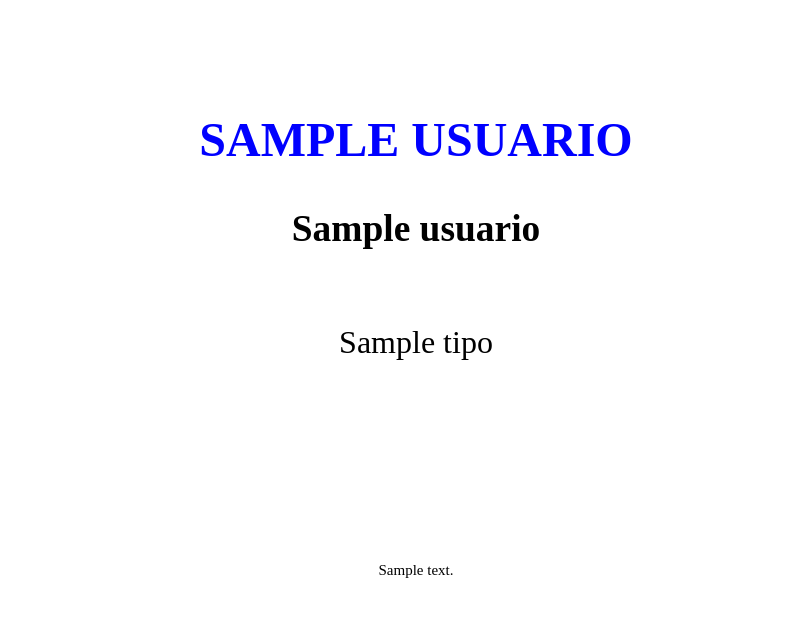
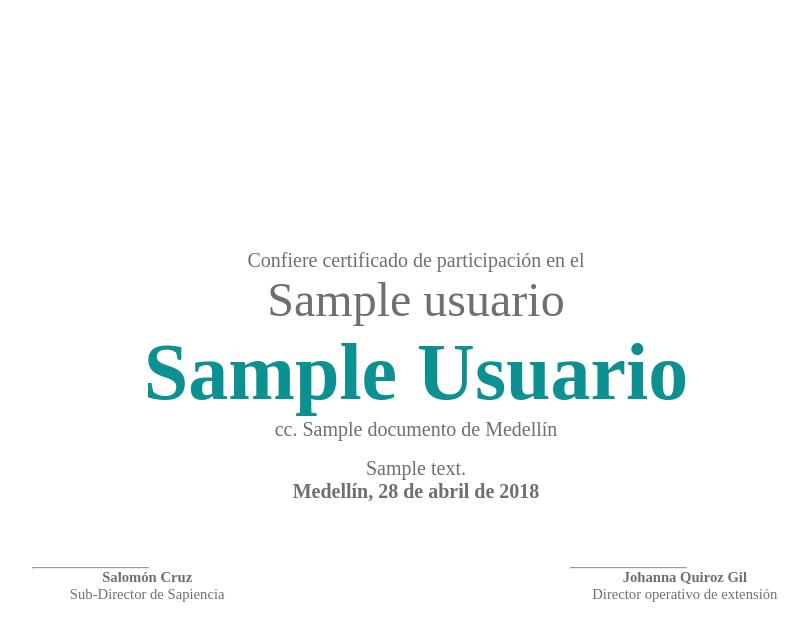
Before and after one commit to RDuuke/GeneratePDF, a PHP site: template templates/pascualbravo/pascualbravo.twig in a window 1280 px wide. Shown: the top 641 px of the page, without its empty margins (224-1032 px from the left). Run offline with PHP 8.4, Linux system fonts and the light colour scheme; the template is opened without the code that fills it: most values are stand-ins (such as "Sample title", 1, 10 or a date in 2020); some libraries are stand-ins or nearby versions.

Commit message:
add two certificate

```diff
--- a/src/CreateCertificate.php
+++ b/src/CreateCertificate.php
@@ -35,7 +35,8 @@ class CreateCertificate {
         $html = $this->view->render($this->template, [
             'usuario'  => $this->usuario->all(),
             'fecha' => date("d/m/Y")
-        ]);
+            ]);
+
         $this->pdf->Addpage('L');
         $this->pdf->showImageErrors = true.
         //$this->pdf->WriteHtml($css,1);
--- a/templates/pascualbravo/pascualbravo.twig
+++ b/templates/pascualbravo/pascualbravo.twig
@@ -2,15 +2,36 @@
 <html lang="es">
 <head>
 <style>
+*{
+    margin: 0;
+    padding:0;
+    font-family: "robotocod";
+    color:#6F6F6E;
 
-body
-{
+}
+body{
     background-origin: content-box;
     background-size: cover;
     background-repeat: no-repeat;
+    color: white;
+    -webkit-print-color-adjust: exact
+
 }
-h2 {
-    color:blue;
+h1{
+    color:#0D9091;
+    font-family:'theblack';
+    margin:0;
+    font-size:2.5em;
+}
+h2{
+    color:#6F6F6E;
+    margin:0;
+    font-weight:normal;
+}
+p{
+    font-size: 15pt;
+    margin: 0;
+    color:#6F6F6E;
 }
 .container
 {
@@ -21,25 +42,75 @@ h2 {
     padding-bottom: 0;
     font-size: 2em;
 }
-small
+.content_firma .firma
 {
-    font-size: 15px;
+    display: inline-block;
+    width:30%;
+}
+.firma p {
+    font-size:11pt;
+}
+.izq{
+    float: left;
+}
+.der {
+    float: right;
+}
+hr{
+    padding: 0;
+    margin: 0;
+}
+#contentfirma{
+    width:60%;
+    margin: auto;
+}
+#contentfirma .firma{
+    padding-top: 2em;
+    width: 30%;
+}
+.izq{
+    float:left;
+}
+.der{
+    float:right;
+}
+#contentfirma .firma hr
+{
+    display:block;
+    width: 50%;
+}
+.separator
+{
+    height:.5em;
 }
 </style>
 </head>
 <body>
 <div class="container">
-    <h2>{{ usuario.titulo | upper }}</h2>
-    <h3>{{ usuario.nombre | capitalize  }}</h3>
-    <br>
-    {{ usuario.tipo | capitalize }}
-    <br>
-    <br>
-    <br>
-    <br>
-    <br>
-    <br>
-    <small>{{ usuario.texto_extra | capitalize  }} </small>
+<br>
+<br>
+<br>
+<br>
+<br>
+    <p>Confiere certificado de participación en el</p>
+    <h2>{{ usuario.titulo }} </h2>
+    <h1>{{ usuario.nombre | title }}</h1>
+    <p>cc. {{ usuario.documento }} de Medellín</p>
+    <div class="separator"></div>
+    <p>{{ usuario.texto_extra }}</p>
+    <p><strong>Medellín, 28 de abril de 2018</strong></p>
+    <div id="contentfirma">
+        <div class="firma izq">
+            <hr>
+            <p><strong>Salomón Cruz</strong></p>
+            <p>Sub-Director de Sapiencia</p>
+        </div>
+        <div class="firma der">
+            <hr>
+            <p><strong>Johanna Quiroz Gil</strong></p>
+            <p>Director operativo de extensión</p>
+        </div>
+    </div>
 </div>
 </body>
 </html>
--- a/templates/vocacional/vocacional.twig
+++ b/templates/vocacional/vocacional.twig
@@ -13,7 +13,7 @@ body
     background-size: cover;
     background-repeat: no-repeat;
     color: white;
-            -webkit-print-color-adjust: exact
+    -webkit-print-color-adjust: exact
 
 }
 .title {
@@ -74,7 +74,7 @@ p
 <div class="container">
     <p class="texto">Certifica que:</p>
     <div class="title"><i>{{ usuario.nombre | title }}</i></div>
-    <p>CC. {{ usuario.documento }}</p>
+    <p>con documento de identidad N°: {{ usuario.documento }}</p>
     <br>
     <div class="title"><i>{{ usuario.titulo }}</i></div>
     <p>{{ usuario.subtitulo | replace({'DD/MM/AAAA' : fecha })  }}</p>
```
Also changed, not shown: index.php (+9 -6 lines), templates/colmayor/colmayor.twig (+116 -0 lines).
